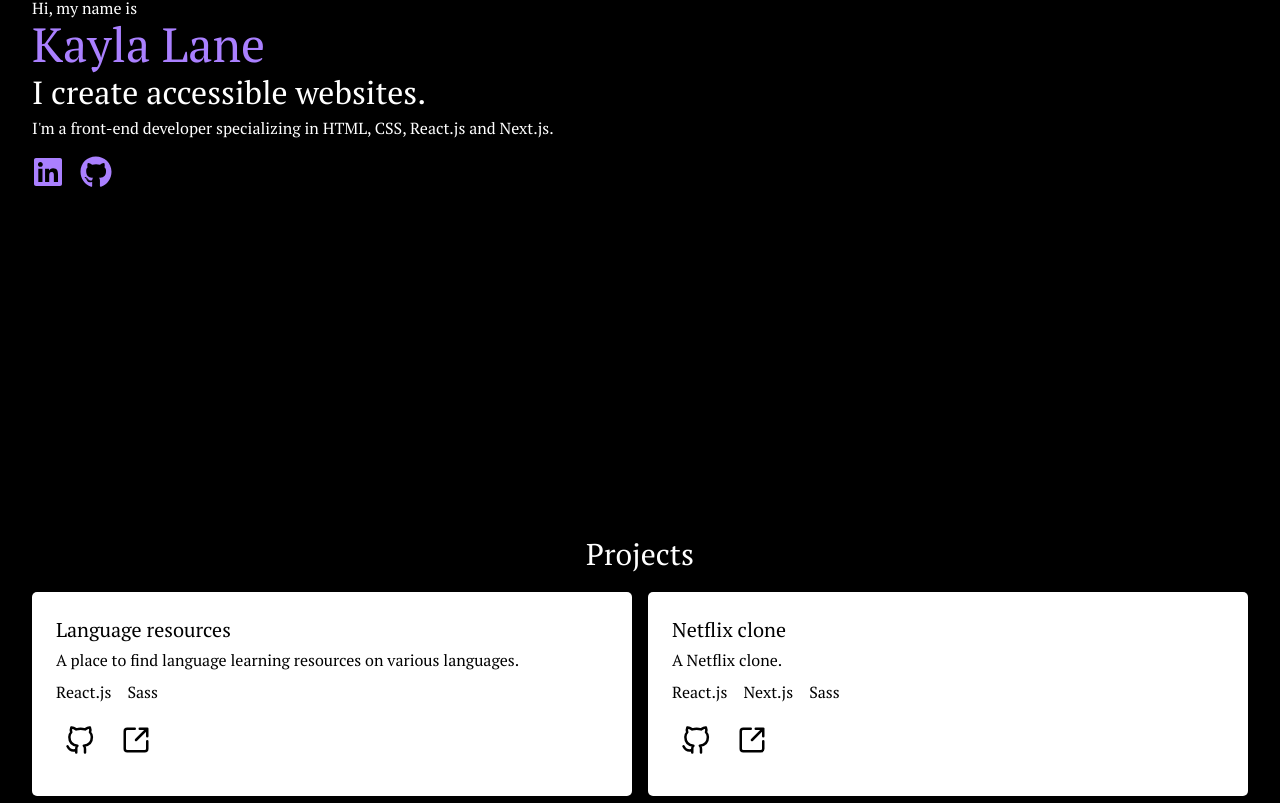
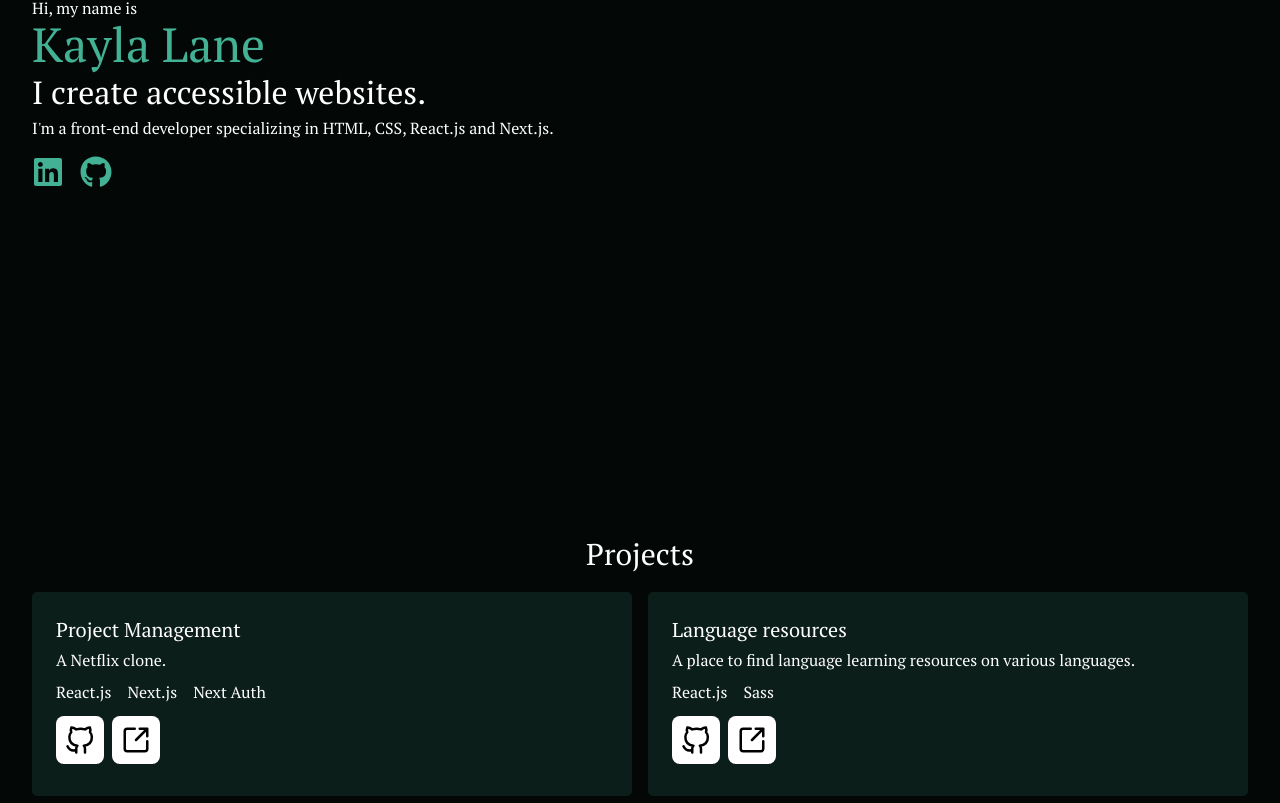
Before and after one commit to kaylalane/Portfolio, a Next.js app: page / in a window 1280 px wide. Shown: the part 377-1180 px from the top of the page. Built offline with nearby package versions, Linux system fonts and the light colour scheme; a web font is replaced by a local one.

Commit message:
Update projects

```diff
--- a/components/data.jsx
+++ b/components/data.jsx
@@ -1,4 +1,12 @@
 export const projects = [
+  {
+    title: "Project Management",
+    link: "https://app-management-six.vercel.app/",
+    github: "https://github.com/kaylalane/my-site",
+    description: "A Netflix clone.",
+    technologies: ["React.js", "Next.js", "Next Auth"],
+    picture: "/netflix-clone.png",
+  },
   {
     title: "Language resources",
     link: "https://language-learner-ashy.vercel.app/",
@@ -8,14 +16,7 @@ export const projects = [
     technologies: ["React.js", "Sass"],
     picture: "/language-resources.png",
   },
-  {
-    title: "Netflix clone",
-    link: "https://netflix-dusky-tau.vercel.app/",
-    github: "https://github.com/kaylalane/netflix",
-    description: "A Netflix clone.",
-    technologies: ["React.js", "Next.js", "Sass"],
-    picture: "/netflix-clone.png",
-  },
+
   {
     title: "Trivia Game",
     link: "https://trivia-game-tawny.vercel.app/",
--- a/components/navbar.tsx
+++ b/components/navbar.tsx
@@ -80,7 +80,7 @@ export default function Navbar() {
               target="_blank"
               rel="noreferrer"
               href="https://blog.kaylamarielane.com/"
-              className=" bg-primary hover:bg-primary dark:bg-darkaccent dark:hover:bg-darkaccent rounded-xl transition-transform duration-500 hover:scale-125"
+              className=" bg-primary text-white hover:text-black hover:bg-primary  dark:bg-darkaccent dark:hover:bg-darkaccent dark:text-white rounded-xl transition-transform duration-500 hover:scale-125"
             >
               blog
             </a>
--- a/components/projects.tsx
+++ b/components/projects.tsx
@@ -10,7 +10,7 @@ export default function Projects() {
         {projects.map((project) => (
           <section
             key={project.title}
-            className="bg-black text-white dark:bg-secondary dark:text-black "
+            className="bg-accent text-white dark:bg-secondary  "
           >
             <h3 className="text-xl">{project.title}</h3>
 
--- a/tailwind.config.js
+++ b/tailwind.config.js
@@ -10,12 +10,13 @@ module.exports = {
     extend: {
       colors: {
         lightbg: "#ffffff",
-        darkbg: "#000000",
+        darkbg: "#030706",
         purple: "#B3A2ED",
         text: "#000000",
-        primary: "#884DFF",
-        secondary: "#ffffff",
-        darkaccent: "#aa80ff",
+        primary: "#246353",
+        secondary: "#0b1e19",
+        accent: "#194237",
+        darkaccent: "#43b194",
       },
     },
   },
```
Also changed, not shown: 1 other file (tests, documents, lock files or other folders).
